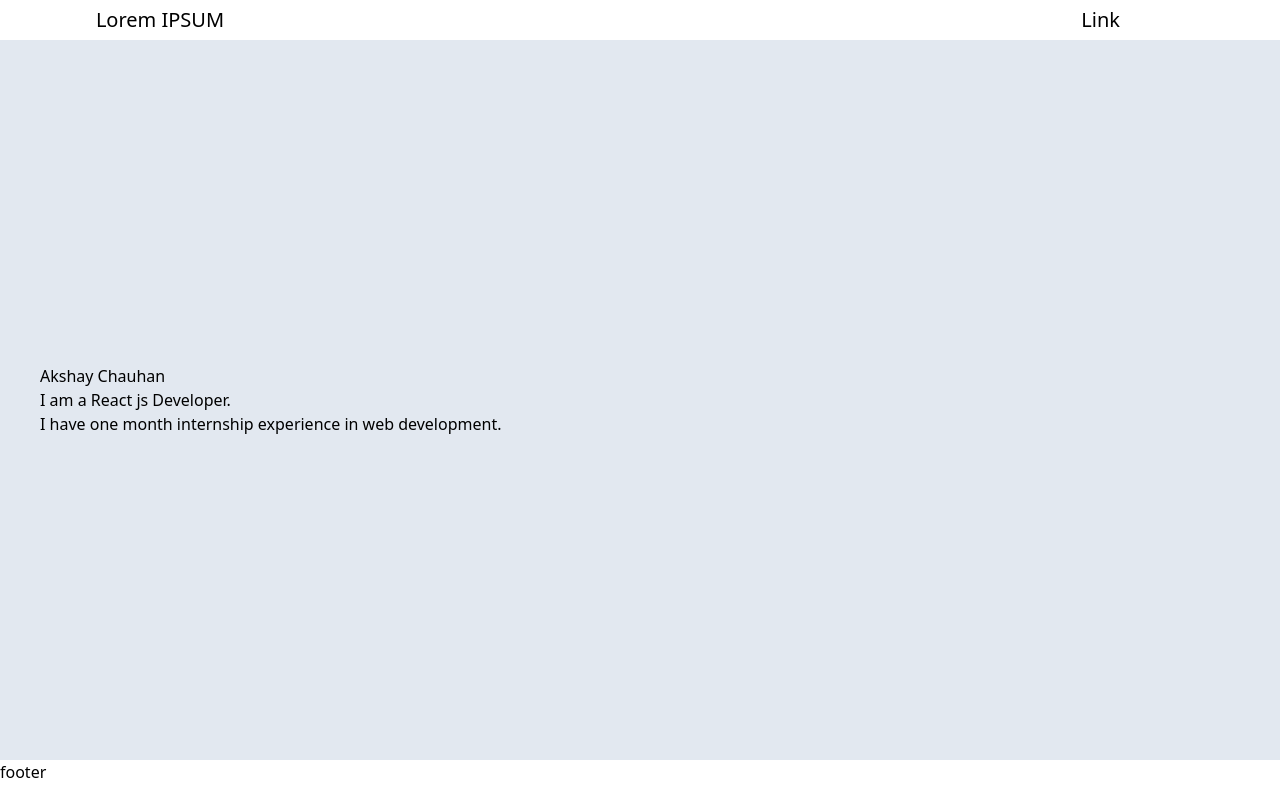
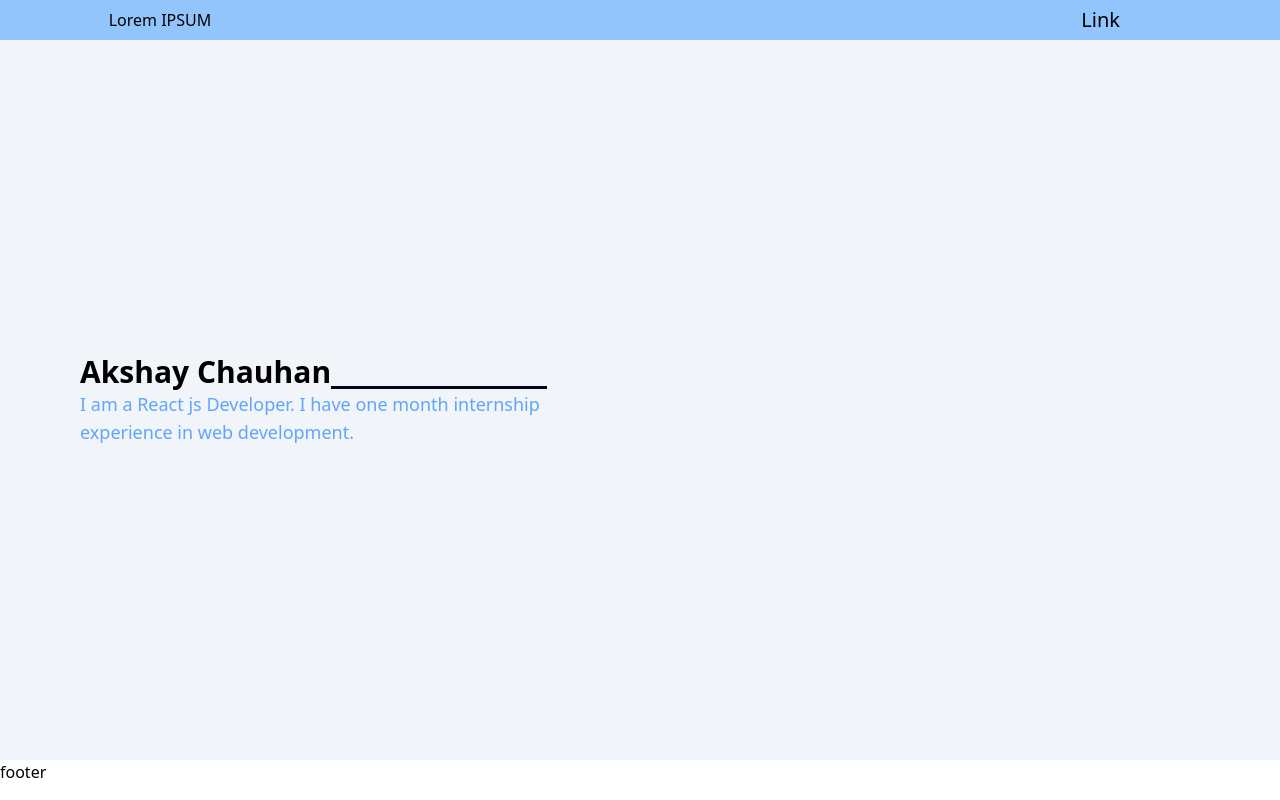
Before and after one commit to Av-Akshay/educ-ademy-project, a React (Create React App) app: page / in a window 1280 px wide. Built offline with nearby package versions, Linux system fonts and the light colour scheme; the HTML template or start-up script is replaced by a standard one.

Commit message:
style: style the header component and center section component

```diff
--- a/package.json
+++ b/package.json
@@ -6,6 +6,7 @@
     "cra-template-cats": "1.1.4",
     "react": "^18.2.0",
     "react-dom": "^18.2.0",
+    "react-router-dom": "^6.21.0",
     "react-scripts": "5.0.1"
   },
   "scripts": {
--- a/src/App.js
+++ b/src/App.js
@@ -1,14 +1,15 @@
 import NavBar from "./components/header/NavBar";
 import CenterSection from "./components/center-section/CenterSection";
 import Footer from "./components/footer/Footer";
+import { BrowserRouter as Router, Routes, Route } from "react-router-dom";
 
 function App() {
   return (
-    <div className="App">
+    <Router>
       <NavBar />
       <CenterSection />
       <Footer />
-    </div>
+    </Router>
   );
 }
 
--- a/src/components/center-section/CenterSection.jsx
+++ b/src/components/center-section/CenterSection.jsx
@@ -2,15 +2,19 @@ import React from "react";
 
 const CenterSection = () => {
   return (
-    <div className=" w-screen h-[90vh] relative flex items-center bg-slate-200  ">
-      <div className=" m-10">
-        <h1>Akshay Chauhan</h1>
-        <p>
-          I am a React js Developer. <br />I have one month internship
-          experience in web development.
-        </p>
+    <div className=" w-screen h-[90vh] relative flex items-center bg-slate-100  ">
+      <div className="w-2/4 flex items-center content-center ">
+        <div className=" w-3/4 m-[auto]">
+          <h1 className="text-3xl font-semibold relative after:content-[''] after:bg-slate-950 after:absolute after:w-[45%] after:top-[90%] after:h-[2.5px] ">
+            Akshay Chauhan
+          </h1>
+          <p className="text-blue-400 text-lg font-medium">
+            I am a React js Developer. I have one month internship experience in
+            web development.
+          </p>
+        </div>
       </div>
-      <div></div>
+      <div className="w-2/4"></div>
     </div>
   );
 };
--- a/src/components/header/NavBar.jsx
+++ b/src/components/header/NavBar.jsx
@@ -1,10 +1,19 @@
 import React from "react";
+import { Link } from "react-router-dom";
 
 const NavBar = () => {
   return (
-    <div className="flex w-screen h-[5vh] items-center justify-between">
-      <p className="w-3/12 text-center text-xl"> Lorem IPSUM</p>
-      <p className="w-9/12 text-right pr-[10rem] text-xl">Link</p>
+    <div className="flex w-screen h-[5vh] items-center justify-between bg-blue-300">
+      <div className="w-3/12 flex items-center justify-center">
+        <p className="w-fit text-center transition-all duration-300 ease-linear hover:text-white ">
+          Lorem IPSUM
+        </p>
+      </div>
+      <div className="w-9/12 text-right pr-[10rem]">
+        <Link className=" text-xl transition-all duration-300 ease-linear hover:text-white">
+          Link
+        </Link>
+      </div>
     </div>
   );
 };
```
Also changed, not shown: 1 other file (tests, documents, lock files or other folders).
